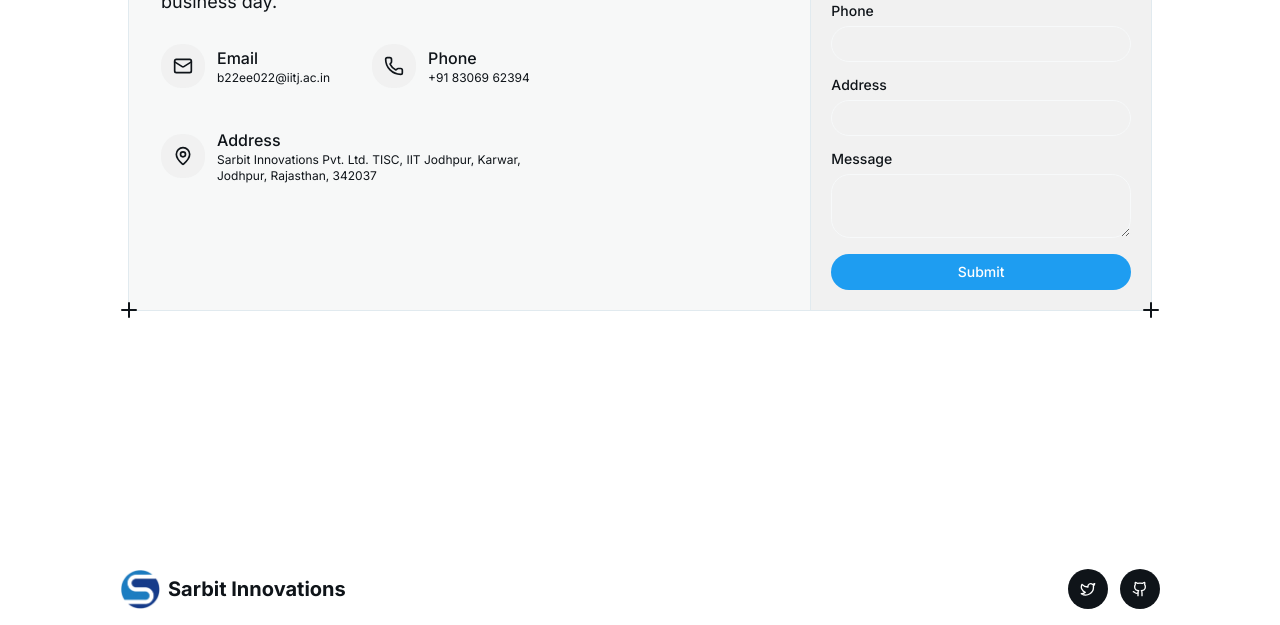
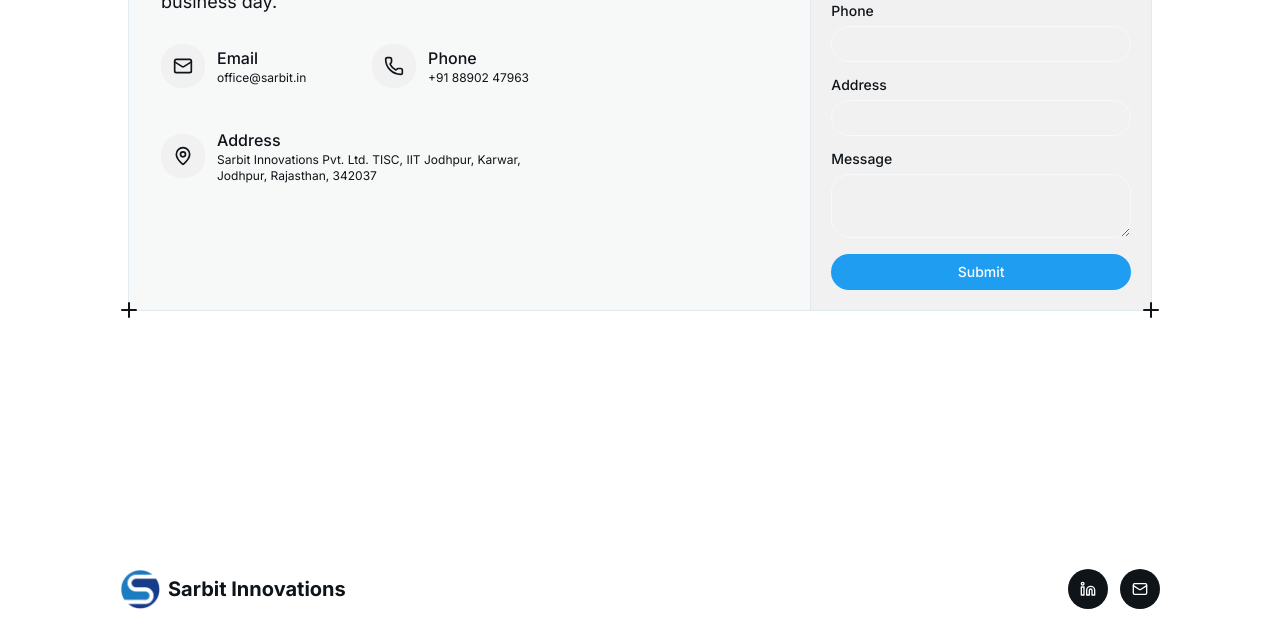
Before and after one commit to deepak5512/Sarbit, a Next.js app: page /contact in a window 1280 px wide. Shown: the part 327-952 px from the top of the page. Built offline with nearby package versions, Linux system fonts and the light colour scheme.

Commit message:
App Information Modified

```diff
--- a/app/layout.tsx
+++ b/app/layout.tsx
@@ -3,7 +3,7 @@ import { Inter } from "next/font/google";
 import "./globals.css";
 import { HeroHeader } from "@/components/header";
 import FooterSection from "@/components/footer";
-import { Github, Twitter } from "lucide-react";
+import { Linkedin, Mail } from "lucide-react";
 import { LogoIcon } from "@/components/logo";
 import { ThemeProvider } from "@/components/theme-provider";
 import { Toaster } from "@/components/ui/sonner";
@@ -73,19 +73,19 @@ export default function RootLayout({
               brandName="Sarbit Innovations"
               socialLinks={[
                 {
-                  icon: <Twitter className="h-5 w-5" />,
-                  href: "https://twitter.com",
-                  label: "Twitter",
+                  icon: <Linkedin className="h-5 w-5" />,
+                  href: "https://www.linkedin.com/company/sarbit-innovations/",
+                  label: "LinkedIn",
                 },
                 {
-                  icon: <Github className="h-5 w-5" />,
-                  href: "https://github.com",
-                  label: "GitHub",
+                  icon: <Mail className="h-5 w-5" />,
+                  href: "mailto:office@sarbit.in",
+                  label: "Email",
                 },
               ]}
               mainLinks={[
+                { href: "/about", label: "About" },
                 { href: "/products", label: "Products" },
-                { href: "/about", label: "About" },
                 { href: "/contact", label: "Contact" },
               ]}
               legalLinks={[{ href: "/terms", label: "Terms & Conditions" }]}
--- a/data/contactData.tsx
+++ b/data/contactData.tsx
@@ -4,12 +4,12 @@ export const contactData = [
   {
     icon: MailIcon,
     label: "Email",
-    value: "b22ee022@iitj.ac.in",
+    value: "office@sarbit.in",
   },
   {
     icon: PhoneIcon,
     label: "Phone",
-    value: "+91 83069 62394",
+    value: "+91 88902 47963",
   },
   {
     icon: MapPinIcon,
```
